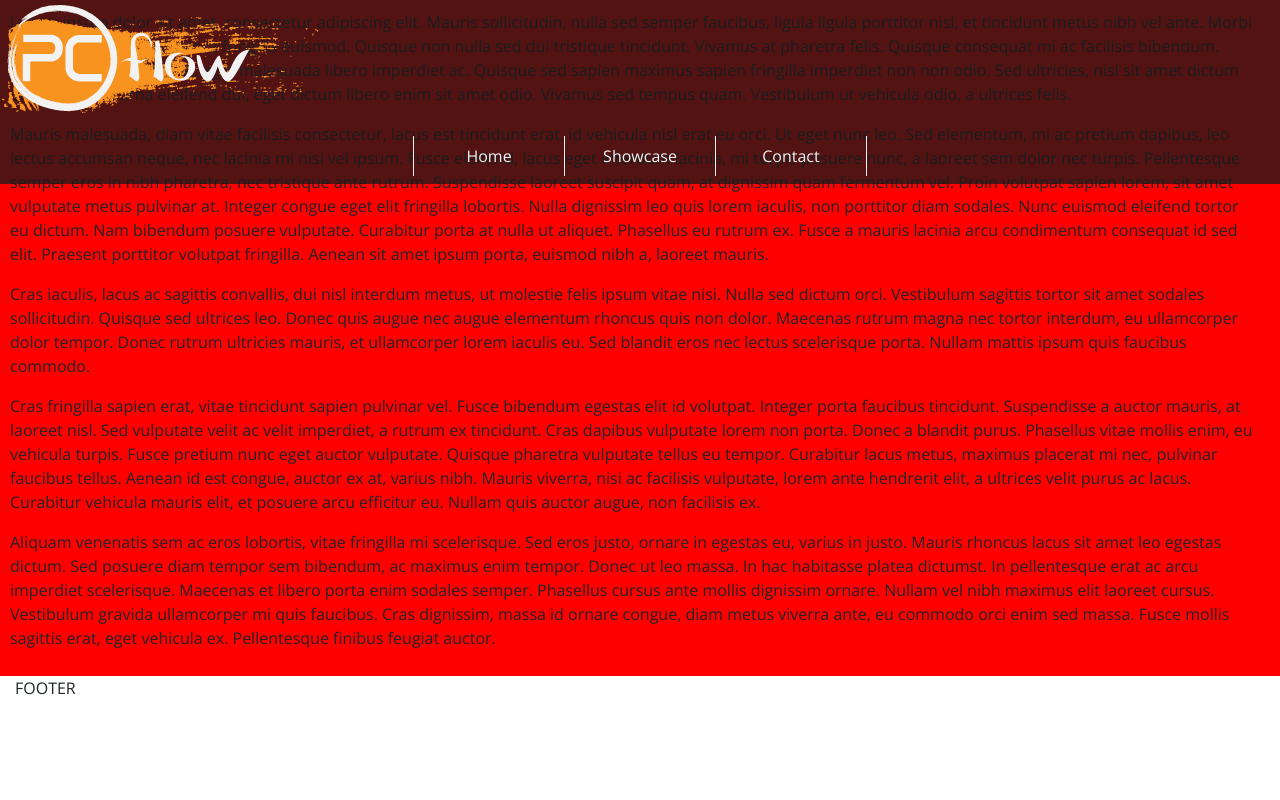
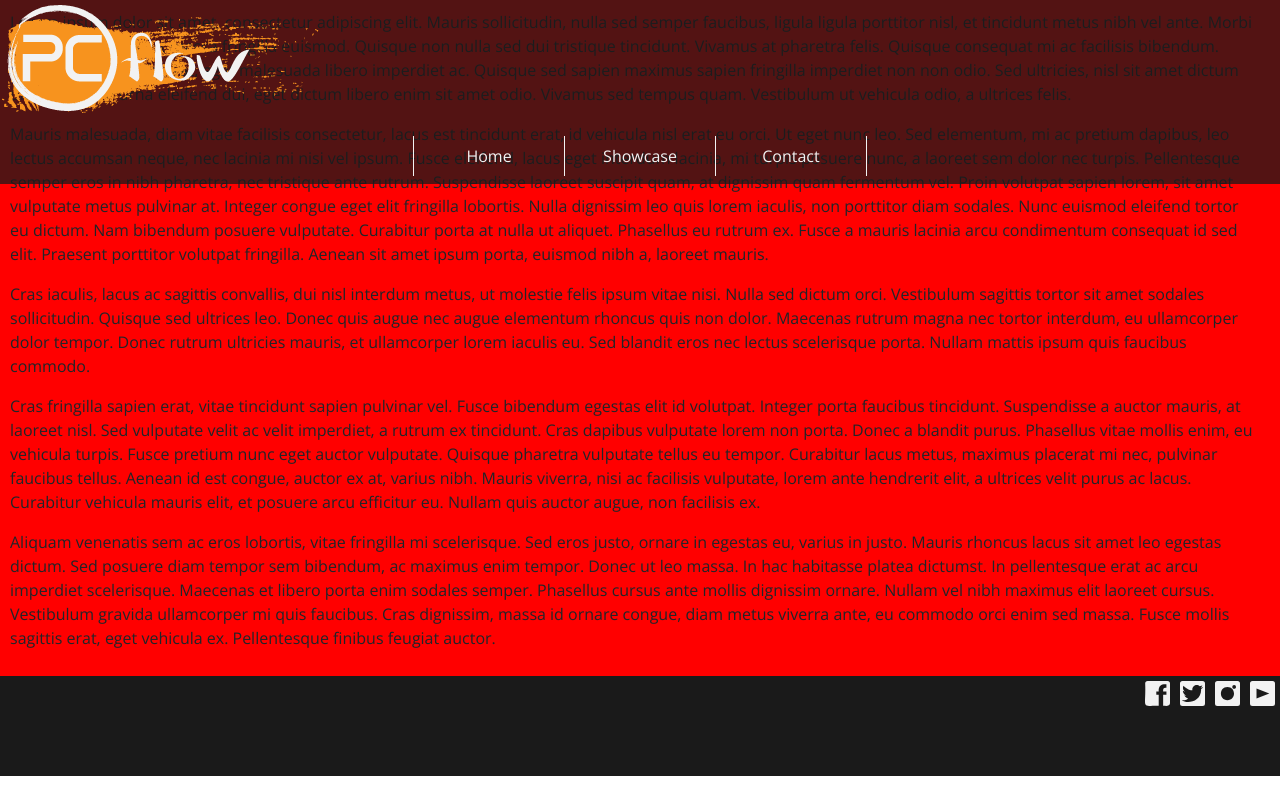
Before and after one commit to seanyoung247/HTML-First-Milestone-Project, a plain HTML site: page Site/index.html in a window 1280 px wide. Drawn offline with nearby package versions, Linux system fonts and the light colour scheme.

Commit message:
Site Footer
Added HTML and CSS for site footer.

Added inline svg and styles for social media icons.

```diff
--- a/Site/assets/css/style.css
+++ b/Site/assets/css/style.css
@@ -12,6 +12,11 @@
     --dark-color: #1a1a1a;
     --light-trans: rgba(242,242,242,0.75);  /*f2f2f2bf*/
     --dark-trans: rgba(26,26,26,0.75);      /*1a1a1abf*/
+
+    --facebook-color: #4267B2;
+    --twitter-color: #55ACEE;
+    --instagram-color: #833AB4;
+    --youtube-color: #FF0000;
 }
 
  /* No default margins or padding */
@@ -108,13 +113,17 @@ body {
     color: var(--dark-color);
 }*/
 
+.nav-link:hover {
+    color: var(--light-color);
+    background-color: var(--dark-color);
+}
+
 .nav-link {
     width: 100%;
     margin: 0px;
 
     color: var(--light-color);
 }
-
 
  /*
   * Content section
@@ -133,6 +142,77 @@ body {
 .testContentShift {
     padding: 10px 20px 10px 10px;
 }
+
+ /*
+  * Footer styles
+  */
+.site-footer {
+    background-color: var(--dark-color);
+    min-height: 100px;
+}
+
+.media-icons-wrapper {
+    float: right;
+}
+
+.media-icons-list {
+    list-style-type: none;
+    overflow: hidden;
+}
+
+.media-icons-list li {
+    float: left;
+    padding: 5px;
+}
+
+.media-icons-list li a {
+    display: block;
+}
+
+.sm-facebook_icon,
+.sm-twitter_icon,
+.sm-instagram_icon,
+.sm-youtube_icon {
+    width: 25px;
+    height: 25px;
+}
+
+.facebook_icon,
+.twitter_icon,
+.youtube_icon {
+    stroke: none;
+    fill: var(--light-color);
+}
+
+.sm-inst-grad1,
+.sm-inst-grad2,
+.sm-inst-grad3,
+.sm-inst-grad4,
+.sm-inst-grad5 {
+    stop-color: var(--light-color);
+}
+
+
+ /* Child path needs to be styled, but hover event needs to be on container.
+        Otherwise hover doesn't work on blank part of path. */
+.sm-facebook_icon:hover .facebook_icon {
+    fill: var(--facebook-color);
+}
+
+.sm-twitter_icon:hover .twitter_icon {
+    fill: var(--twitter-color);
+}
+
+.sm-youtube_icon:hover .youtube_icon {
+    fill: var(--youtube-color)
+}
+
+ /* Instagram icon uses gradients for colour */
+.sm-instagram_icon:hover .sm-inst-grad1 {stop-color: #515BD4;}
+.sm-instagram_icon:hover .sm-inst-grad2 {stop-color: #8134AF;}
+.sm-instagram_icon:hover .sm-inst-grad3 {stop-color: #DD2A7B;}
+.sm-instagram_icon:hover .sm-inst-grad4 {stop-color: #F58529;}
+.sm-instagram_icon:hover .sm-inst-grad5 {stop-color: #FEDA77;}
 
 /*
  * PAGE SPECIFIC STYLES
--- a/Site/index.html
+++ b/Site/index.html
@@ -13,9 +13,8 @@
 </head>
 
 <body>
-	<!--<header class="container-fluid site-header">-->
     <header class="site-header">
-         <!-- logo and menu button -->
+         <!-- logo and menu toggle -->
         <div class="row no-gutters">
             <div class="col-12 no-gutters navbar-bg">
                 <a href="index.html" class="navbar-brand"><span class="site-logo"></span></a>
@@ -34,7 +33,7 @@
                 </a>
             </div>
         </div>
-         <!-- /logo and menu button -->
+         <!-- /logo and menu toggle -->
 
          <!-- menubar -->
         <div class="navbar-wrapper">
@@ -74,8 +73,66 @@
         </div>
 	</section>
 
-	<footer class="container-fluid">
-		FOOTER
+	<footer class="site-footer">
+        <!-- Social Media Icons -->
+        <div class="media-icons-wrapper">
+            <ul class="media-icons-list">
+                <li>
+                    <a href="#">
+                        <svg class="sm-facebook_icon" xmlns="http://www.w3.org/2000/svg" viewbox="0 0 251.84 250.86">
+            	            <g id="sm-facebook" data-name="Social Media Facebook Icon">
+		                        <g id="Facebook">
+			                        <path class="facebook_icon" d="M226.61,0H27.06A25.22,25.22,0,0,0,1.84,25.23C12.12,277.77-49.39,249.88,138.18,250V138.62H113.84v-33h24.34c-4.69-56,24.75-76.85,77.5-72.88V67.09c-31.16-3-34.21,9.15-32.92,38.55h33.11v33H182.76V250c22.17-1.9,68.35,10,69.08-25.23V25.23A25.23,25.23,0,0,0,226.61,0Z"/>
+		                        </g>
+	                        </g>
+                        </svg>
+                    </a>
+                </li>
+                <li>
+                    <a href="#">
+                        <svg class="sm-twitter_icon" xmlns="http://www.w3.org/2000/svg" viewbox="0 0 250 250">
+	                        <g id="sm-twitter" data-name="Social Media Twitter Icon">
+		                        <g id="Twitter">
+                    			    <path class="twitter_icon" d="M224.77,0H25.23A25.22,25.22,0,0,0,0,25.23V224.77A25.22,25.22,0,0,0,25.23,250H224.77A25.22,25.22,0,0,0,250,224.77V25.23A25.22,25.22,0,0,0,224.77,0Zm-3.52,72.51a97.71,97.71,0,0,1-10.51,8.64C218.68,205.67,69.59,236.77,19,190.7c0,0,35.94,7.42,62.14-16.45-15.84-5.1-30.83-13.86-36.55-31.07,0,0,2.43.61,9.74.61,8.53,0,9.14-1.83,9.14-1.83-17.11.21-35.62-25.42-34.11-42.64.74,2.58,17.46,6.38,18.88,4.87-16.49-9.3-24.45-37.57-13.4-57.26,15.64,20.58,60.53,47.33,88.94,45.68-6.55-42.53,44.12-71.47,74.56-39.46.19,2.3,27.59-9.76,26.57-9.88.09,4.56-12.9,21.26-17.85,23.39,0,0,3.23.37,11.76-2.07S231,59.72,231,59.72,226.35,67.64,221.25,72.51Z"/>
+    		                    </g>
+	                        </g>
+                        </svg>
+                    </a>
+                </li>
+                <li>
+                    <a href="">
+                        <svg class="sm-instagram_icon" xmlns="http://www.w3.org/2000/svg" viewbox="0 0 250 250">
+                            <defs>
+                                <lineargradient id="sm-instagram-gradient" x1="100%" y1="0" x2="0" y2="100%">
+                                    <stop class="sm-inst-grad1" offset="0%"/>
+                                    <stop class="sm-inst-grad2" offset="25%"/>
+                                    <stop class="sm-inst-grad3" offset="50%"/>
+                                    <stop class="sm-inst-grad4" offset="75%"/>
+                                    <stop class="sm-inst-grad5" offset="100%"/>
+                                </lineargradient>
+                            </defs>
+	                        <g id="sm-instagram" data-name="Social Media Instagram Icon">
+		                        <g id="Instagram">
+			                        <path class="instagram_icon" fill="url(#sm-instagram-gradient)" d="M224.77,0H25.23A25.22,25.22,0,0,0,0,25.23V224.77A25.22,25.22,0,0,0,25.23,250H224.77A25.22,25.22,0,0,0,250,224.77V25.23A25.22,25.22,0,0,0,224.77,0ZM124.5,192c-87.41-1.49-87.4-131.52,0-133C211.91,60.49,211.9,190.52,124.5,192Zm67-114c-24.32-.42-24.31-36.59,0-37C215.82,41.42,215.81,77.59,191.5,78Z"/>
+		                        </g>
+	                        </g>
+                        </svg>
+                    </a>
+                </li>
+                <li>
+                    <a href="">
+                        <svg class="sm-youtube_icon" xmlns="http://www.w3.org/2000/svg" viewbox="0 0 250 250">
+	                        <g id="sm-youtube" data-name="Social Media Youtube Icon">
+		                        <g id="YouTube">
+			                        <path class="youtube_icon" d="M224.77,0H25.23A25.22,25.22,0,0,0,0,25.23V224.77A25.22,25.22,0,0,0,25.23,250H224.77A25.22,25.22,0,0,0,250,224.77V25.23A25.22,25.22,0,0,0,224.77,0ZM65,175.48V75l128.05,50.24Z"/>
+		                        </g>
+	                        </g>
+                        </svg>
+                    </a>
+                </li>
+            </ul>
+        </div>
+        <!-- /Social Media Icons-->
 	</footer>
 
 
```
